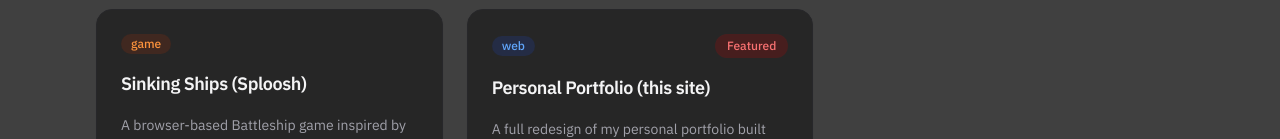
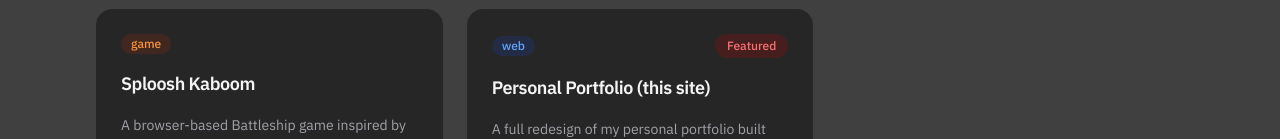
Before and after one commit to cmarqc/cmarq-web, a Next.js app: page /projects in a window 1280 px wide. Shown: the part 661-800 px from the top of the page. Built offline with nearby package versions, Linux system fonts and the light colour scheme.

Commit message:
Update project URLs and rename Sploosh project for consistency and clarity

```diff
--- a/data/projects.ts
+++ b/data/projects.ts
@@ -18,8 +18,8 @@ export const projects: Project[] = [
     tech: ['React', 'JavaScript', 'CSS', 'HTML'],
     category: 'web',
     featured: true,
-    sourceUrl: 'https://github.com/cmarqc/exploreUW',
-    outputUrl: 'https://cmarqc.github.io/exploreUW/',
+    sourceUrl: 'https://github.com/cmarqc/explore-uw',
+    outputUrl: 'https://cmarqc.github.io/explore-uw/',
   },
   {
     id: 'homelessness-wa',
@@ -44,14 +44,14 @@ export const projects: Project[] = [
   },
   {
     id: 'sploosh',
-    title: 'Sinking Ships (Sploosh)',
+    title: 'Sploosh Kaboom',
     description:
       "A browser-based Battleship game inspired by The Legend of Zelda: Wind Waker's mini-game. Features custom pixel art assets and classic gameplay mechanics.",
     tech: ['JavaScript', 'HTML', 'CSS'],
     category: 'game',
     featured: false,
-    sourceUrl: 'https://github.com/cmarqc/Sinking-Ships',
-    outputUrl: 'https://cmarqc.github.io/Sinking-Ships/',
+    sourceUrl: 'https://github.com/cmarqc/sploosh-kaboom',
+    outputUrl: 'https://cmarqc.github.io/sploosh-kaboom/',
   },
   {
     id: 'portfolio',
```
